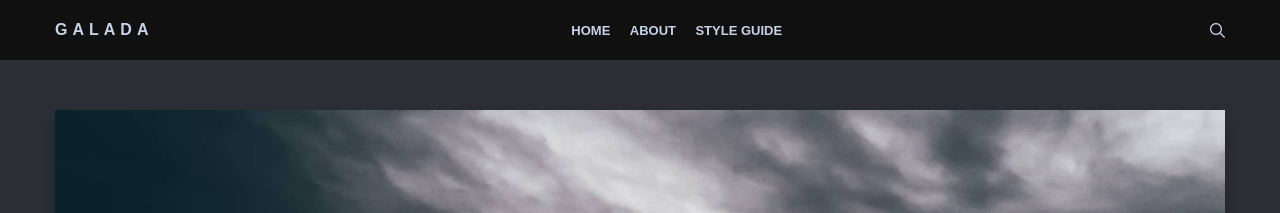
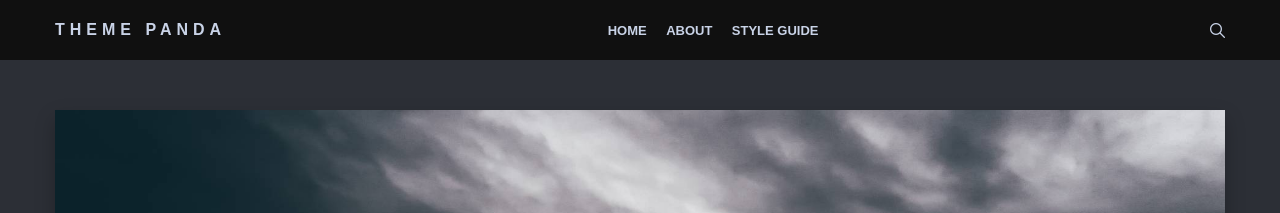
Before and after one commit to gamintrolls/5, a Jekyll site: the page built from index.html, in a window 1280 px wide. Shown: the top 213 px of the page. Built offline with Jekyll 4.4.1, drawn with Linux system fonts in a browser that asks for light colours; nearby versions of some CDN libraries; some web fonts are replaced; the list of posts is cut into pages by our own code.

Commit message:
Update header.html

```diff
--- a/_includes/header.html
+++ b/_includes/header.html
@@ -4,7 +4,7 @@
       <div class="col col-12">
         <div class="header-box">
           <div class="logo-title">
-            <a href="{{site.baseurl}}/" class="logo-text">Galada</a>
+            <a href="{{site.baseurl}}/" class="logo-text">Theme Panda</a>
           </div>
 
           <nav class="nav-menu">
@@ -36,4 +36,4 @@
       <ol id="js-results-container" class="search-results-list"></ol>
     </div>
   </div>
-</header> <!-- /.header -->
+</header>
```
